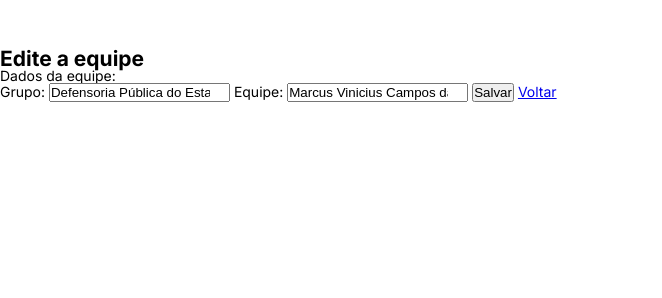
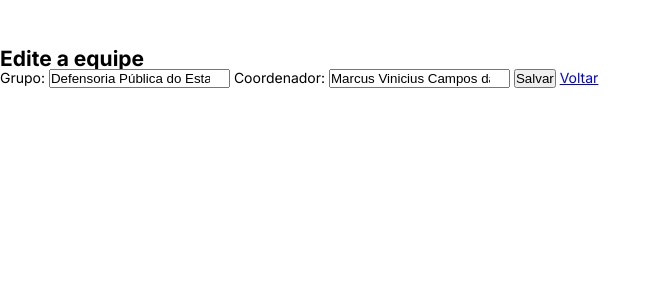
Before and after one commit to projetosGiovanni/crm_votos, a Django app: page /editar-equipe/17/ in a window 1280 px wide. Shown: the part 80-378 px from the top of the page, without its empty margins (0-662 px from the left). Run offline with Django 4.2, Linux system fonts and the light colour scheme; data comes from the database, SQL or seed files in the repository; both versions use the stored data as it was after the commit.

Commit message:
Refatorado códiga do template "editar_colaborador" para porder utiliza-lo em outros Models.  Melhorada funcionalidade da edição de líderes.

```diff
--- a/base/templates/base/editar_colaborador.html
+++ b/base/templates/base/editar_colaborador.html
@@ -6,30 +6,33 @@
     {% if erro == True %}
         <p> Selecione uma pessoa cadastrada! <p>
     {% endif %}
+
     <h2>{{título}}</h2>
     <form method="POST" action="">
         {% csrf_token %}
-        <p>Dados {{subtítulo}}:</p>
-            <label for="grupo">Grupo:</label>
-            <input required type="text" value="{{equipe_selecionada.grupo}}" name="grupo" list="grupo-list">
-            <datalist id="grupo-list">
-                <select id="grupo">
-                {% for grupo in grupos %}
-                    <option value="{{grupo.grupo}}">{{grupo.grupo}}</option>
+
+        <label for="superior">{{superior_str|capfirst}}:</label>
+        <input required type="text" value="{{hierarquia_selecionada}}" name="superior" list="superior-list">
+        <datalist id="superior-list">
+            <select id="superior">
+            {% for superior in superiores %}
+                <option value="{{superior}}">{{superior}}</option>
             {% endfor %}
             </select>
         </datalist>
 
-            <label for="equipe">Equipe:</label>
-            <input required type="text" value="{{equipe_selecionada.coordenador}} ({{equipe_selecionada.coordenador.cpf}})" name="coordenador" list="equipe-list">
-            <datalist id="equipe-list">
-                <select id="equipe">
+        <label for="pessoa">{{pessoa_str|capfirst}}:</label>
+        <input required type="text" value="{{pessoa_selecionada.nome}} ({{pessoa_selecionada.cpf}})" name="pessoa" list="pessoa-list">
+        <datalist id="pessoa-list">
+            <select id="pessoa">
             {% for pessoa in pessoas %}
-                    <option value="{{pessoa}} ({{pessoa.cpf}})">{{pessoa}} ({{pessoa.cpf}})</option>
+                <option value="{{pessoa.nome}} ({{pessoa.cpf}})">{{pessoa.nome}} ({{pessoa.cpf}})</option>
             {% endfor %}
             </select>
         </datalist>
+
         <button>Salvar</button>
+
         <a href="{{request.META.HTTP_REFERER}}">Voltar</a>
     </form>
 </div>
--- a/base/views.py
+++ b/base/views.py
@@ -39,7 +39,7 @@
 
 def editar(request, context, hierarquia_selecionada, novo_superior, pessoa, superior, redirect_url):
 
-    pessoa_enviada = request.POST.get(pessoa)
+    pessoa_enviada = request.POST.get('pessoa')
     cpf_pessoa_enviada = pessoa_enviada[-15:-1]
 
     try:
@@ -47,6 +47,11 @@
     except:
         context['erro'] = True
         return render(request, 'base/editar_colaborador.html', context)
+
+    nova_pessoa.hierarquia = pessoa
+    nova_pessoa.save()
+
+    print(nova_pessoa.hierarquia)
 
     setattr(hierarquia_selecionada, pessoa, nova_pessoa)
     setattr(hierarquia_selecionada, superior, novo_superior)
@@ -121,14 +126,20 @@
 
 def editarEquipe(request, pk):
     equipe = Equipe.objects.get(id=pk)
-    pessoas = Pessoa.objects.exclude(hierarquia='eleitor')
     grupos = Grupo.objects.all()
 
-    context = {'erro': False, 'título': 'Edite a equipe', 'subtítulo': 'da equipe',
-               'equipe_selecionada': equipe, 'grupos': grupos, 'pessoas': pessoas}
+    pessoas = Pessoa.objects.exclude(hierarquia='eleitor')
+    pessoas = list(pessoas.values('nome', 'cpf'))
+
+    pessoa_str = 'coordenador'
+    superior_str = 'grupo'
+
+    context = {'erro': False, 'título': 'Edite a equipe', 'pessoa_str': pessoa_str,
+               'superior_str': superior_str, 'pessoas': pessoas, 'superiores': grupos,
+               'pessoa_selecionada': equipe.coordenador, 'hierarquia_selecionada': equipe.grupo}
 
     if request.method == 'POST':
-        superior_enviado = request.POST.get('grupo')
+        superior_enviado = request.POST.get('superior')
         try:
             novo_superior = Grupo.objects.get(grupo=superior_enviado)
         except:
@@ -136,7 +147,7 @@
             return render(request, 'base/editar_colaborador.html', context)
 
         return editar(
-            request, context, equipe, novo_superior, pessoa='coordenador', superior='grupo',
+            request, context, equipe, novo_superior, pessoa_str, superior_str,
             redirect_url='equipes')
 
     return render(request, 'base/editar_colaborador.html', context)
@@ -161,15 +172,35 @@
 
 
 def editarLíder(request, pk):
+
     líder = Líder.objects.get(id=pk)
+    equipes = Equipe.objects.all
+
+    pessoas = Pessoa.objects.exclude(hierarquia='eleitor')
+    pessoas = list(pessoas.values('nome', 'cpf'))
+
+    pessoa_str = 'líder'
+    superior_str = 'coordenador'
+
+    context = {'erro': False, 'título': 'Edite o(a) Líder', 'pessoa_str': pessoa_str,
+               'superior_str': superior_str, 'pessoas': pessoas, 'superiores': equipes,
+               'pessoa_selecionada': líder.líder, 'hierarquia_selecionada': líder.equipe}
 
     if request.method == 'POST':
-        hierarquia_form = LíderFormAll(request.POST, instance=líder)
-        hierarquia_form.save()
-        return redirect('líderes')
+        superior_enviado = request.POST.get('superior')
+        try:
+            novo_superior = Pessoa.objects.get(nome=superior_enviado)
+            novo_superior = Equipe.objects.get(coordenador=novo_superior)
+        except:
+            print("Coordenador errado!")
+            context['erro'] = True
+            return render(request, 'base/editar_colaborador.html', context)
 
-    context = {'pessoa_form': LíderFormAll(instance=líder), 'título': 'Edite o(a) líder', 'hierarquia': 'líder'}
-    return render(request, 'base/colaborador_form.html', context)
+        return editar(
+            request, context, líder, novo_superior, pessoa_str, superior_str,
+            redirect_url='líderes')
+
+    return render(request, 'base/editar_colaborador.html', context)
 
 
 # --------------------- CABOS ELEITORAIS ---------------------
```
Also changed, not shown: db.sqlite3. Lines whose indentation alone changed are shown as unchanged.
